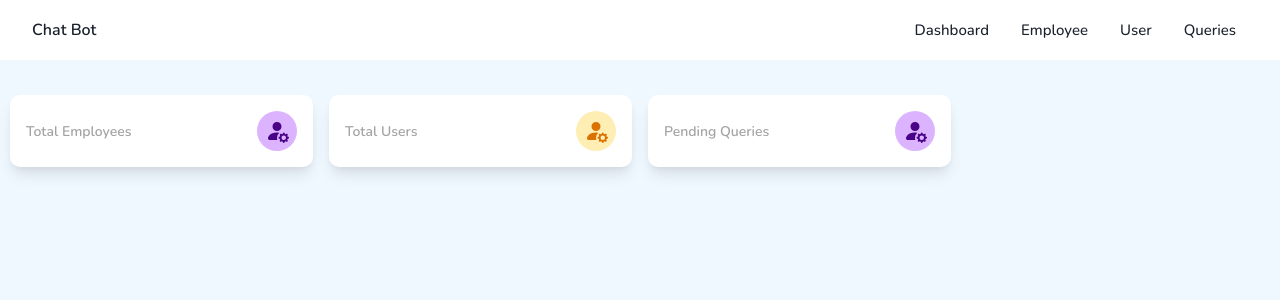
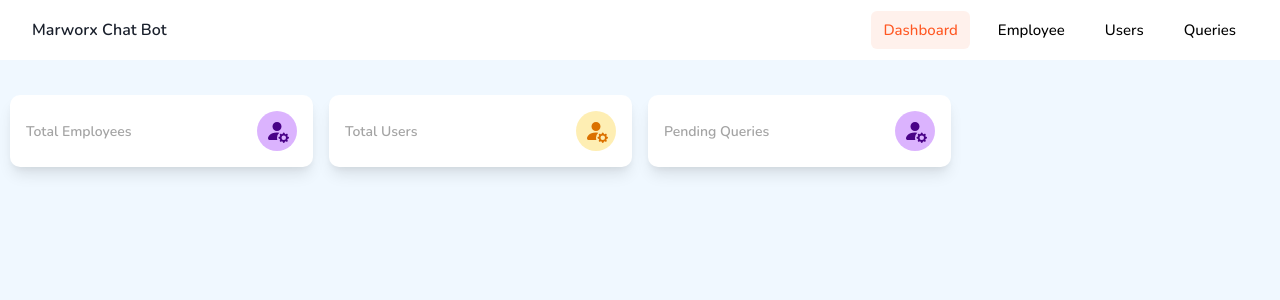
Before and after one commit to KnightDeveloper123/marworx_chatbot, a React (Vite) app: page /admin/dashboard in a window 1280 px wide. Shown: the top 300 px of the page. Built offline with nearby package versions, Linux system fonts and the light colour scheme; no server answers.

Commit message:
Navbar Design updated

```diff
--- a/src/components/admin/Navbar.jsx
+++ b/src/components/admin/Navbar.jsx
@@ -17,7 +17,7 @@ import {
   Text,
 } from "@chakra-ui/react";
 import { HamburgerIcon, CloseIcon } from "@chakra-ui/icons";
-import { Link  } from "react-router-dom";
+import { Link, NavLink } from "react-router-dom";
 
 function Navbar() {
   const { isOpen, onOpen, onClose } = useDisclosure();
@@ -26,6 +26,15 @@ function Navbar() {
     onOpen: onDrawerOpen,
     onClose: onDrawerClose,
   } = useDisclosure();
+
+
+  const adminNavbar = [
+    { title: "Dashboard", url: "/admin/dashboard" },
+    { title: "Employee", url: "/admin/employee" },
+    { title: "Users", url: "/admin/user" },
+    { title: "Queries", url: "/admin/queries" },
+  ];
+
   return (
     <HStack
       p={{
@@ -83,162 +92,32 @@ function Navbar() {
               }}
               transition="0.25s"
             />
-            {/* <Image
-            src={Logo}
-            alt="logo"
-            // onClick={() => navigate('/admin/dashboard')}
-            cursor='pointer'
-            w={{
-              xl: "200px",
-              lg: "200px",
-              md: "200px",
-              sm: "160px",
-              base: "160px",
-            }}
-            h="auto"
-          /> */}
-            Chat Bot
+            Marworx Chat Bot
           </Flex>
           <Flex
             justifyContent="space-evenly"
-            gap={2}
+            gap={4}
             alignItems="center"
-            display={{
-              xl: "flex",
-              lg: "flex",
-              md: "none",
-              sm: "none",
-              base: "none",
-            }}
+            display={{ xl: "flex", lg: "flex", md: "none", sm: "none", base: "none" }}
           >
-            <Link to="/admin/dashboard">
-              <Box
-                display={{
-                  xl: "block",
-                  lg: "block",
-                  md: "none",
-                  sm: "none",
-                  base: "none",
-                }}
-                //   bgColor={location.pathname === '/admin/dashboard' ? '#007bff29' : 'transparent'}
-                borderRadius="4px"
-                p="4px 12px"
-                _hover={{ bgColor: "#007bff29", color: "#007bff" }}
-                sx={{ "&:hover p": { color: "#007bff" } }}
-                transition="0.25s"
+            {adminNavbar.map((item, index) => (
+              <NavLink
+                key={index}
+                to={item.url}
+                style={({ isActive }) => ({
+                  color: isActive ? "#FF5722" : "#000000",
+                  backgroundColor: isActive ? "#FF572215" : "transparent",
+                  borderRadius: "6px",
+                  padding: "8px 12px",
+                  transition: "0.25s",
+                  textDecoration: "none",
+                })}
               >
-                <Text
-                  // color={location.pathname === '/admin/dashboard' ? '#007bff' : "#000000"}
-                  fontSize={{
-                    xl: "15px",
-                    lg: "13px",
-                    md: "13px",
-                    sm: "15px",
-                    base: "15px",
-                  }}
-                  fontWeight="500"
-                  cursor="pointer"
-                >
-                  Dashboard
+                <Text fontSize="15px" fontWeight="500" cursor="pointer">
+                  {item.title}
                 </Text>
-              </Box>
-            </Link>
-            <Link to="/admin/employee">
-              <Box
-                display={{
-                  xl: "block",
-                  lg: "block",
-                  md: "none",
-                  sm: "none",
-                  base: "none",
-                }}
-                //   bgColor={location.pathname === '/admin/dashboard' ? '#007bff29' : 'transparent'}
-                borderRadius="4px"
-                p="4px 12px"
-                _hover={{ bgColor: "#007bff29", color: "#007bff" }}
-                sx={{ "&:hover p": { color: "#007bff" } }}
-                transition="0.25s"
-              >
-                <Text
-                  // color={location.pathname === '/admin/dashboard' ? '#007bff' : "#000000"}
-                  fontSize={{
-                    xl: "15px",
-                    lg: "13px",
-                    md: "13px",
-                    sm: "15px",
-                    base: "15px",
-                  }}
-                  fontWeight="500"
-                  cursor="pointer"
-                >
-                  Employee
-                </Text>
-              </Box>
-            </Link>
-            <Link to="/admin/user">
-              <Box
-                display={{
-                  xl: "block",
-                  lg: "block",
-                  md: "none",
-                  sm: "none",
-                  base: "none",
-                }}
-                //   bgColor={location.pathname === '/admin/dashboard' ? '#007bff29' : 'transparent'}
-                borderRadius="4px"
-                p="4px 12px"
-                _hover={{ bgColor: "#007bff29", color: "#007bff" }}
-                sx={{ "&:hover p": { color: "#007bff" } }}
-                transition="0.25s"
-              >
-                <Text
-                  // color={location.pathname === '/admin/dashboard' ? '#007bff' : "#000000"}
-                  fontSize={{
-                    xl: "15px",
-                    lg: "13px",
-                    md: "13px",
-                    sm: "15px",
-                    base: "15px",
-                  }}
-                  fontWeight="500"
-                  cursor="pointer"
-                >
-                  User
-                </Text>
-              </Box>
-            </Link>
-            <Link to="/admin/queries">
-              <Box
-                display={{
-                  xl: "block",
-                  lg: "block",
-                  md: "none",
-                  sm: "none",
-                  base: "none",
-                }}
-                //   bgColor={location.pathname === '/admin/dashboard' ? '#007bff29' : 'transparent'}
-                borderRadius="4px"
-                p="4px 12px"
-                _hover={{ bgColor: "#007bff29", color: "#007bff" }}
-                sx={{ "&:hover p": { color: "#007bff" } }}
-                transition="0.25s"
-              >
-                <Text
-                  // color={location.pathname === '/admin/dashboard' ? '#007bff' : "#000000"}
-                  fontSize={{
-                    xl: "15px",
-                    lg: "13px",
-                    md: "13px",
-                    sm: "15px",
-                    base: "15px",
-                  }}
-                  fontWeight="500"
-                  cursor="pointer"
-                >
-                  Queries
-                </Text>
-              </Box>
-            </Link>
+              </NavLink>
+            ))}
           </Flex>
         </Flex>
       </Flex>
```
